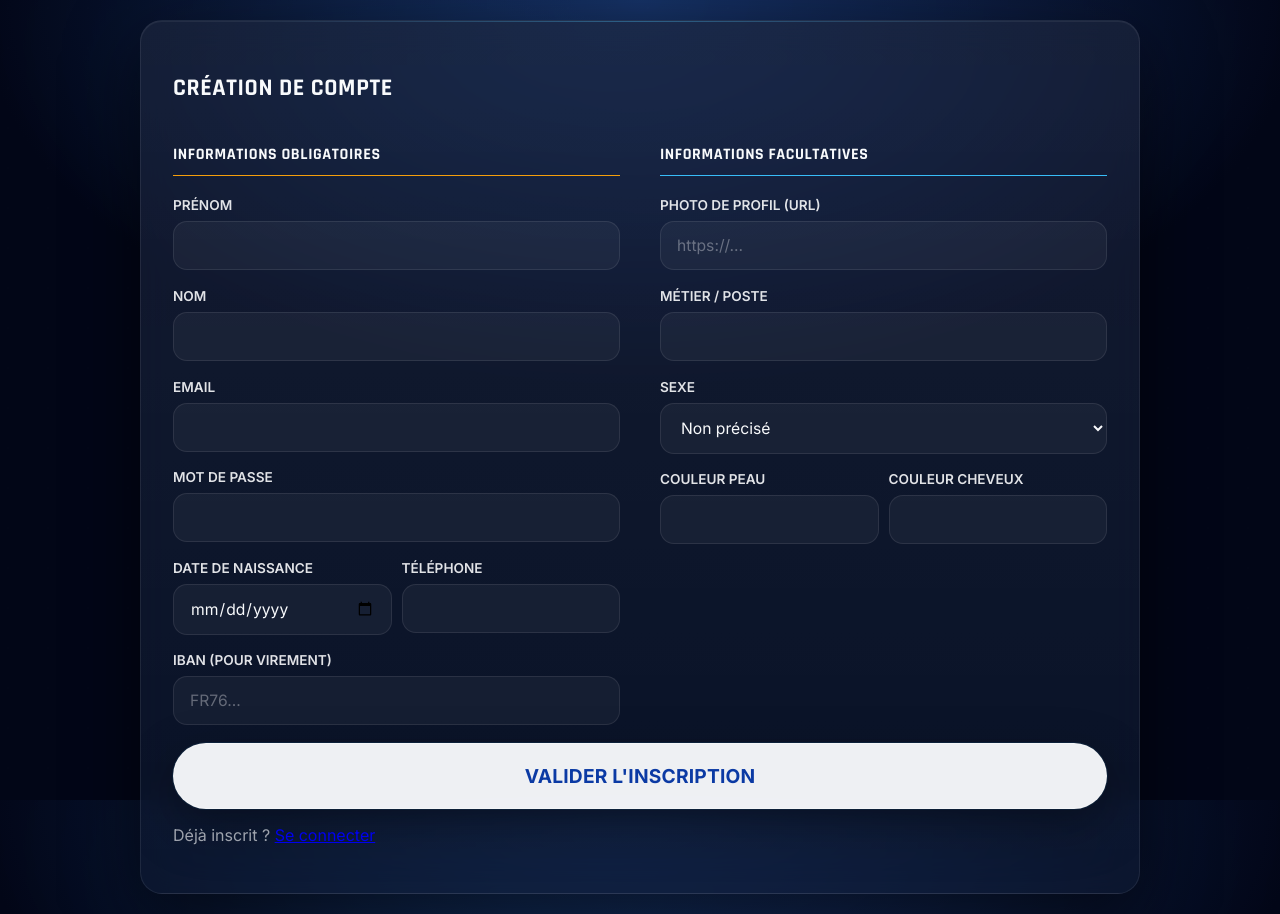
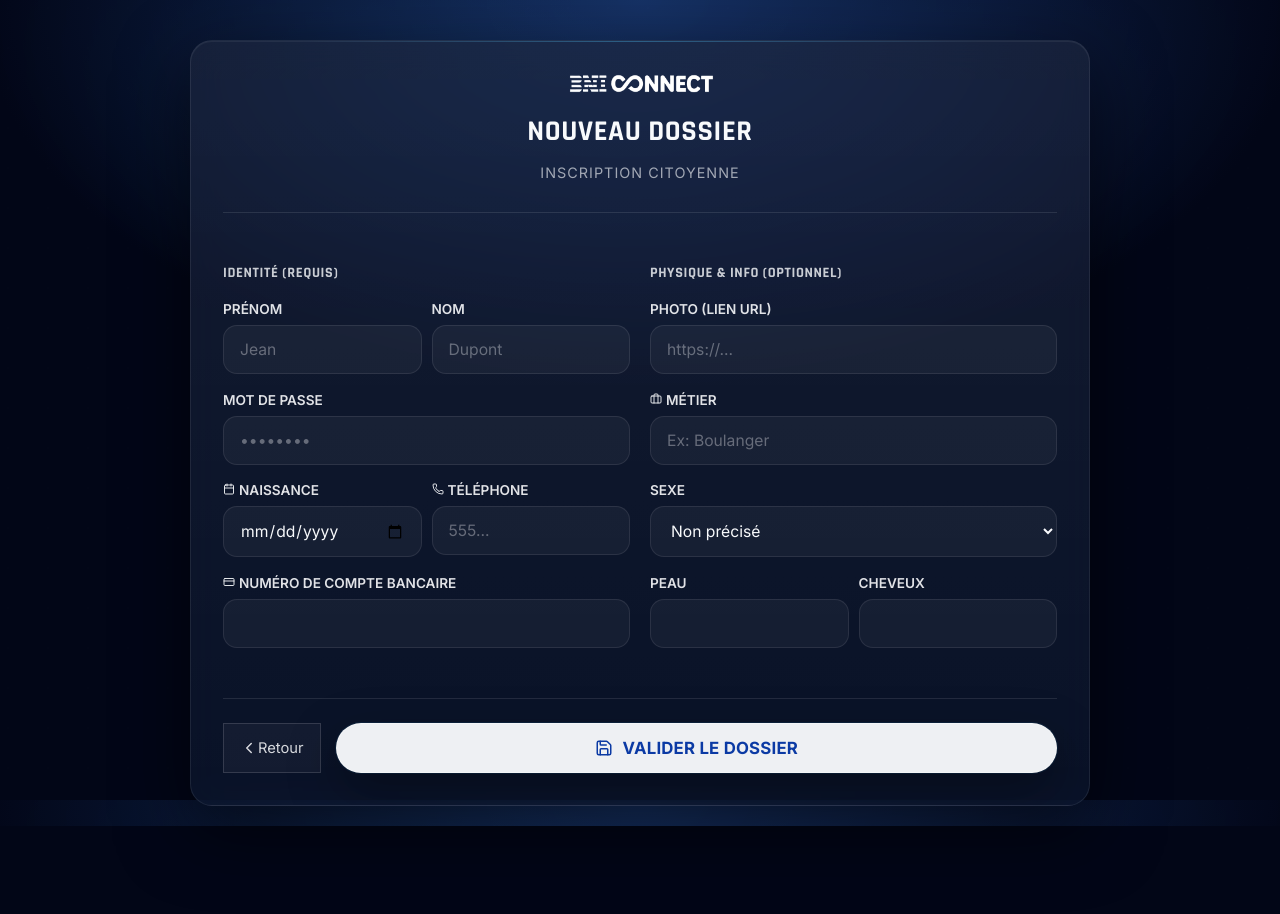
Before and after one commit to vasla13/bni-connect, a React (Vite) app: page /register in a window 1280 px wide. After the commit the page ends 826 px from the top, so only its background shows below. Built offline with nearby package versions, Linux system fonts and the light colour scheme; no server answers; the HTML template or start-up script is replaced by a standard one.

Commit message:
feat: Enhance Login and Register pages with improved UI and functionality; integrate framer-motion for animations, add loading states, and refine error handling

```diff
--- a/src/pages/Login.jsx
+++ b/src/pages/Login.jsx
@@ -3,62 +3,133 @@ import { signInWithEmailAndPassword } from 'firebase/auth';
 import { auth, db } from '../firebase';
 import { doc, getDoc } from 'firebase/firestore';
 import { useNavigate, Link } from 'react-router-dom';
-// Si tu n'as pas d'image logo, enlève la ligne import et la balise img plus bas
+import { motion } from 'framer-motion';
+import { User, Lock, ArrowRight, Loader2, Eye, EyeOff } from 'lucide-react';
 import logo from '../assets/logo.png';
 
 export default function Login() {
   const navigate = useNavigate();
   const [creds, setCreds] = useState({ prenom: '', nom: '', mdp: '' });
   const [error, setError] = useState('');
+  const [loading, setLoading] = useState(false);
+  const [showPassword, setShowPassword] = useState(false);
 
   const handleLogin = async (e) => {
     e.preventDefault();
     setError('');
-    // Email généré : prenom.nom@bni.rp
-    const fakeEmail = `${creds.prenom.trim().toLowerCase().replace(/\s/g,'')}.${creds.nom.trim().toLowerCase().replace(/\s/g,'')}@bni.rp`;
+    setLoading(true);
+
+    const formattedPrenom = creds.prenom.trim().toLowerCase().replace(/\s/g, '');
+    const formattedNom = creds.nom.trim().toLowerCase().replace(/\s/g, '');
+    const fakeEmail = `${formattedPrenom}.${formattedNom}@bni.rp`;
 
     try {
       const userCred = await signInWithEmailAndPassword(auth, fakeEmail, creds.mdp);
-      // Redirection intelligente selon le rôle
       const userDoc = await getDoc(doc(db, "users", userCred.user.uid));
-      if (userDoc.exists() && userDoc.data().role === 'admin') navigate('/admin');
-      else navigate('/dashboard');
-    } catch (err) { setError("Identifiants inconnus ou mot de passe erroné."); }
+
+      if (userDoc.exists() && userDoc.data().role === 'admin') {
+        navigate('/admin');
+      } else {
+        navigate('/dashboard');
+      }
+    } catch (err) {
+      console.error(err);
+      setError("Identité non reconnue ou code d'accès invalide.");
+    } finally {
+      setLoading(false);
+    }
   };
 
   return (
     <div className="flex-center">
-      <div className="pro-card" style={{ maxWidth: '400px', width: '100%' }}>
+      <motion.div
+        initial={{ opacity: 0, y: 20 }}
+        animate={{ opacity: 1, y: 0 }}
+        transition={{ duration: 0.5 }}
+        className="pro-card"
+        style={{ maxWidth: '420px', width: '100%' }}
+      >
         <div style={{ textAlign: 'center', marginBottom: '2rem' }}>
-          {/* Si pas de logo, ça ne plantera pas si tu retires l'import */}
-          <img src={logo} alt="BNI" style={{ height: '50px', marginBottom: '10px' }} onError={(e) => e.target.style.display='none'} />
-          <h2 className="text-cyan">CONNEXION SÉCURISÉE</h2>
-          <p className="text-muted">PORTAIL CITOYEN V.4.2</p>
+          {/* CORRECTION LOGO : Taille max et object-fit pour éviter la coupure */}
+          <motion.img
+            initial={{ scale: 0.8, opacity: 0 }}
+            animate={{ scale: 1, opacity: 1 }}
+            transition={{ delay: 0.2 }}
+            src={logo}
+            alt="BNI"
+            style={{
+              maxWidth: '180px',    // Largeur max pour ne pas déborder
+              maxHeight: '80px',    // Hauteur max pour ne pas être géant
+              width: 'auto',        // Garde les proportions
+              height: 'auto',
+              marginBottom: '15px',
+              objectFit: 'contain'  // Empêche l'image d'être coupée
+            }}
+            onError={(e) => e.target.style.display='none'}
+          />
+          <h2 className="text-cyan" style={{ fontSize: '1.8rem', marginBottom: '0.2rem' }}>IDENTIFICATION</h2>
+          <p className="text-muted" style={{ letterSpacing: '1px', fontSize: '0.8rem' }}>PORTAIL CITOYEN V.4.2</p>
         </div>
 
         <form onSubmit={handleLogin}>
+
           <div className="input-group">
-            <label>PRÉNOM</label>
-            <input onChange={e => setCreds({...creds, prenom: e.target.value})} placeholder="Ex: Jean" required />
-          </div>
-          <div className="input-group">
-            <label>NOM</label>
-            <input onChange={e => setCreds({...creds, nom: e.target.value})} placeholder="Ex: Dupont" required />
-          </div>
-          <div className="input-group">
-            <label>CODE D'ACCÈS</label>
-            <input type="password" onChange={e => setCreds({...creds, mdp: e.target.value})} required />
+            <label className="flex items-center gap-2"><User size={14} className="text-primary"/> PRÉNOM</label>
+            <input
+              onChange={e => setCreds({...creds, prenom: e.target.value})}
+              placeholder="Ex: Jean"
+              required
+            />
           </div>
 
-          {error && <div style={{ color: 'var(--danger)', background: 'rgba(239,68,68,0.1)', padding: '10px', borderRadius: '4px', marginBottom: '15px', border: '1px solid var(--danger)' }}>⚠ {error}</div>}
+          <div className="input-group">
+            <label className="flex items-center gap-2"><User size={14} className="text-primary"/> NOM</label>
+            <input
+              onChange={e => setCreds({...creds, nom: e.target.value})}
+              placeholder="Ex: Dupont"
+              required
+            />
+          </div>
 
-          <button type="submit" className="btn-main">ENTRER DANS LE RÉSEAU</button>
+          <div className="input-group">
+            <label className="flex items-center gap-2"><Lock size={14} className="text-primary"/> CODE D'ACCÈS</label>
+            <div style={{ position: 'relative' }}>
+              <input
+                type={showPassword ? "text" : "password"}
+                onChange={e => setCreds({...creds, mdp: e.target.value})}
+                required
+                style={{ paddingRight: '40px' }}
+              />
+              <button
+                type="button"
+                onClick={() => setShowPassword(!showPassword)}
+                style={{
+                  position: 'absolute', right: '10px', top: '50%', transform: 'translateY(-50%)',
+                  background: 'transparent', border: 'none', boxShadow: 'none', padding: 0, color: 'rgba(255,255,255,0.5)', cursor: 'pointer'
+                }}
+              >
+                {showPassword ? <EyeOff size={18} /> : <Eye size={18} />}
+              </button>
+            </div>
+          </div>
+
+          {error && (
+            <div style={{ color: '#fca5a5', background: 'rgba(239,68,68,0.15)', padding: '12px', borderRadius: '8px', marginBottom: '20px', border: '1px solid rgba(239,68,68,0.3)', fontSize: '0.9rem', display: 'flex', gap: '8px', alignItems: 'center' }}>
+              <span>⚠</span> {error}
+            </div>
+          )}
+
+          <button type="submit" className="btn-main" disabled={loading} style={{ display: 'flex', justifyContent: 'center', alignItems: 'center', gap: '10px' }}>
+            {loading ? <Loader2 className="animate-spin" size={20} /> : <>ENTRER DANS LE RÉSEAU <ArrowRight size={18} /></>}
+          </button>
         </form>
 
-        <div style={{ textAlign: 'center', marginTop: '1.5rem', paddingTop: '1rem', borderTop: '1px solid rgba(255,255,255,0.1)' }}>
-          <Link to="/register" style={{ color: 'var(--primary)', textDecoration: 'none' }}>Créer un dossier numérique</Link>
+        <div style={{ textAlign: 'center', marginTop: '2rem', paddingTop: '1rem', borderTop: '1px solid rgba(255,255,255,0.08)' }}>
+          <Link to="/register" style={{ color: 'var(--primary)', textDecoration: 'none', fontWeight: '600', display: 'inline-flex', alignItems: 'center', gap: '5px' }}>
+            Créer un dossier numérique <ArrowRight size={14}/>
+          </Link>
         </div>
-      </div>
+      </motion.div>
     </div>
   );
 }
--- a/src/pages/Register.jsx
+++ b/src/pages/Register.jsx
@@ -1,12 +1,17 @@
-import { useState } from 'react';
+import { useState, useEffect } from 'react';
 import { createUserWithEmailAndPassword } from 'firebase/auth';
 import { auth, db } from '../firebase';
 import { doc, setDoc } from 'firebase/firestore';
 import { useNavigate, Link } from 'react-router-dom';
+import { motion } from 'framer-motion';
+import { Briefcase, Phone, Calendar, CreditCard, ChevronLeft, Save, Loader2 } from 'lucide-react';
+// IMPORT DU LOGO
+import logo from '../assets/logo.png';
 
 export default function Register() {
   const navigate = useNavigate();
   const [error, setError] = useState('');
+  const [loading, setLoading] = useState(false);
 
   const [formData, setFormData] = useState({
     prenom: '', nom: '', email: '', password: '',
@@ -14,11 +19,24 @@ export default function Register() {
     photoUrl: '', sexe: 'Non précisé', peau: '', cheveux: '', metier: ''
   });
 
+  // Calcul auto de l'email (invisible pour l'utilisateur)
+  useEffect(() => {
+    if(formData.prenom && formData.nom) {
+        const p = formData.prenom.trim().toLowerCase().replace(/\s/g, '');
+        const n = formData.nom.trim().toLowerCase().replace(/\s/g, '');
+        setFormData(prev => ({ ...prev, email: `${p}.${n}@bni.rp` }));
+    }
+  }, [formData.prenom, formData.nom]);
+
   const handleChange = (e) => setFormData({ ...formData, [e.target.name]: e.target.value });
 
   const handleRegister = async (e) => {
     e.preventDefault();
+    setLoading(true);
+    setError('');
+
     try {
+      // L'email est utilisé ici même s'il n'est pas affiché
       const userCredential = await createUserWithEmailAndPassword(auth, formData.email, formData.password);
       const user = userCredential.user;
 
@@ -30,59 +48,146 @@ export default function Register() {
           peau: formData.peau, cheveux: formData.cheveux, metier: formData.metier
         },
         economy: { enAttente: 0, gagneTotal: 0, statutRetrait: 'none' },
-        game: { dailyCount: 0, lastQuestionDate: null, answers: [] }
+        game: { dailyCount: 0, lastQuestionDate: null, answers: [] },
+        role: 'user',
+        createdAt: new Date().toISOString()
       });
 
       navigate('/dashboard');
-    } catch (err) { setError("Erreur : " + err.message); }
+    } catch (err) {
+        setError("Erreur : " + err.message);
+    } finally {
+        setLoading(false);
+    }
   };
 
   return (
-    <div className="flex-center" style={{ minHeight: '100vh', padding: '20px' }}>
-      <form onSubmit={handleRegister} className="pro-card" style={{ maxWidth: '1000px', width: '100%' }}>
-        <h2 className="text-cyan text-center mb-6">CRÉATION DE COMPTE</h2>
-        {error && <p className="text-danger text-center">{error}</p>}
+    <div className="flex-center" style={{ minHeight: '100vh', padding: '20px', alignItems: 'start' }}>
+      <motion.form
+        initial={{ opacity: 0, scale: 0.98 }}
+        animate={{ opacity: 1, scale: 1 }}
+        transition={{ duration: 0.4 }}
+        onSubmit={handleRegister}
+        className="pro-card"
+        style={{ maxWidth: '900px', width: '100%', marginTop: '20px' }}
+      >
+        {/* EN-TÊTE CENTRÉ AVEC LOGO */}
+        <div style={{ marginBottom: '2rem', textAlign: 'center', borderBottom: '1px solid rgba(255,255,255,0.1)', paddingBottom: '1rem' }}>
+            <motion.img
+              initial={{ scale: 0.8, opacity: 0 }}
+              animate={{ scale: 1, opacity: 1 }}
+              transition={{ delay: 0.2 }}
+              src={logo}
+              alt="BNI"
+              style={{
+                maxWidth: '150px',
+                maxHeight: '70px',
+                width: 'auto',
+                height: 'auto',
+                marginBottom: '15px',
+                objectFit: 'contain',
+                display: 'inline-block' // Important pour le centrage
+              }}
+              onError={(e) => e.target.style.display='none'}
+            />
+            <h2 className="text-cyan" style={{ margin: 0, fontSize: '1.8rem' }}>NOUVEAU DOSSIER</h2>
+            <p className="text-muted" style={{ letterSpacing: '1px', fontSize: '0.9rem' }}>INSCRIPTION CITOYENNE</p>
+        </div>
 
-        <div className="grid-2" style={{ alignItems: 'start', gap: '40px' }}>
+        {error && <div style={{ background: 'rgba(239,68,68,0.2)', color: '#fca5a5', padding: '10px', borderRadius: '8px', marginBottom: '20px', border: '1px solid rgba(239,68,68,0.4)' }}>{error}</div>}
+
+        <div className="grid-2">
 
           {/* GAUCHE */}
           <div>
-            <h4 className="text-warning mb-4" style={{ borderBottom: '1px solid var(--warning)', paddingBottom: '10px' }}>INFORMATIONS OBLIGATOIRES</h4>
+            <h4 className="text-warning mb-4" style={{ fontSize: '0.9rem', opacity: 0.8 }}>IDENTITÉ (REQUIS)</h4>
 
-            <div className="input-group"><label>PRÉNOM</label><input type="text" name="prenom" required onChange={handleChange} /></div>
-            <div className="input-group"><label>NOM</label><input type="text" name="nom" required onChange={handleChange} /></div>
-            <div className="input-group"><label>EMAIL</label><input type="email" name="email" required onChange={handleChange} /></div>
-            <div className="input-group"><label>MOT DE PASSE</label><input type="password" name="password" required onChange={handleChange} /></div>
+            <div className="grid-2" style={{ gap: '10px', marginBottom: '0' }}>
+                <div className="input-group">
+                    <label>PRÉNOM</label>
+                    <input type="text" name="prenom" required onChange={handleChange} placeholder="Jean" />
+                </div>
+                <div className="input-group">
+                    <label>NOM</label>
+                    <input type="text" name="nom" required onChange={handleChange} placeholder="Dupont" />
+                </div>
+            </div>
+
+            <div className="input-group">
+                <label>MOT DE PASSE</label>
+                <input type="password" name="password" required onChange={handleChange} placeholder="••••••••" minLength={6} />
+            </div>
 
             <div className="grid-2" style={{ gap: '10px' }}>
-                <div className="input-group"><label>DATE DE NAISSANCE</label><input type="date" name="dateNaissance" required onChange={handleChange} /></div>
-                <div className="input-group"><label>TÉLÉPHONE</label><input type="tel" name="telephone" required onChange={handleChange} /></div>
+                <div className="input-group">
+                    <label><Calendar size={12} style={{marginRight:4}}/>NAISSANCE</label>
+                    <input type="date" name="dateNaissance" required onChange={handleChange} />
+                </div>
+                <div className="input-group">
+                    <label><Phone size={12} style={{marginRight:4}}/>TÉLÉPHONE</label>
+                    <input type="tel" name="telephone" required onChange={handleChange} placeholder="555..." />
+                </div>
             </div>
-            <div className="input-group"><label>IBAN (POUR VIREMENT)</label><input type="text" name="banque" required placeholder="FR76..." onChange={handleChange} /></div>
+
+            <div className="input-group">
+                <label><CreditCard size={12} style={{marginRight:4}}/>NUMÉRO DE COMPTE BANCAIRE</label>
+                <input type="text" name="banque" required placeholder="" onChange={handleChange} />
+            </div>
           </div>
 
           {/* DROITE */}
           <div>
-            <h4 className="text-cyan mb-4" style={{ borderBottom: '1px solid var(--primary)', paddingBottom: '10px' }}>INFORMATIONS FACULTATIVES</h4>
+            <h4 className="text-cyan mb-4" style={{ fontSize: '0.9rem', opacity: 0.8 }}>PHYSIQUE & INFO (OPTIONNEL)</h4>
 
-            <div className="input-group"><label>PHOTO DE PROFIL (URL)</label><input type="url" name="photoUrl" placeholder="https://..." onChange={handleChange} /></div>
-            <div className="input-group"><label>MÉTIER / POSTE</label><input type="text" name="metier" onChange={handleChange} /></div>
-            <div className="input-group"><label>SEXE</label>
-                <select name="sexe" onChange={handleChange}>
-                    <option>Non précisé</option><option>Homme</option><option>Femme</option><option>Autre</option>
+            <div className="input-group">
+                <label>PHOTO (LIEN URL)</label>
+                <input type="url" name="photoUrl" placeholder="https://..." onChange={handleChange} />
+            </div>
+
+            <div className="input-group">
+                <label><Briefcase size={12} style={{marginRight:4}}/>MÉTIER</label>
+                <input type="text" name="metier" onChange={handleChange} placeholder="Ex: Boulanger" />
+            </div>
+
+            <div className="input-group">
+                <label>SEXE</label>
+                <select
+                  name="sexe"
+                  onChange={handleChange}
+                  style={{
+                    width: '100%',
+                    padding: '14px 16px',
+                    background: 'rgba(255,255,255,0.045)',
+                    border: '1px solid rgba(255,255,255,0.09)',
+                    borderRadius: '14px',
+                    color: 'var(--text-main)',
+                    fontFamily: 'Inter, sans-serif'
+                  }}
+                >
+                    <option style={{ background: '#020617', color: 'white' }}>Non précisé</option>
+                    <option style={{ background: '#020617', color: 'white' }}>Homme</option>
+                    <option style={{ background: '#020617', color: 'white' }}>Femme</option>
+                    <option style={{ background: '#020617', color: 'white' }}>Autre</option>
                 </select>
             </div>
+
             <div className="grid-2" style={{ gap: '10px' }}>
-                <div className="input-group"><label>COULEUR PEAU</label><input type="text" name="peau" onChange={handleChange} /></div>
-                <div className="input-group"><label>COULEUR CHEVEUX</label><input type="text" name="cheveux" onChange={handleChange} /></div>
+                <div className="input-group"><label>PEAU</label><input type="text" name="peau" onChange={handleChange} /></div>
+                <div className="input-group"><label>CHEVEUX</label><input type="text" name="cheveux" onChange={handleChange} /></div>
             </div>
           </div>
 
         </div>
 
-        <button type="submit" className="btn-main mt-6" style={{ padding: '20px', fontSize: '1.2rem' }}>VALIDER L'INSCRIPTION</button>
-        <p className="text-center mt-4">Déjà inscrit ? <Link to="/" className="text-cyan">Se connecter</Link></p>
-      </form>
+        <div style={{ display: 'flex', gap: '15px', marginTop: '2rem', paddingTop: '1.5rem', borderTop: '1px solid rgba(255,255,255,0.1)' }}>
+            <Link to="/" className="btn-secondary" style={{ textDecoration: 'none', display: 'flex', alignItems: 'center' }}>
+                <ChevronLeft size={18} /> Retour
+            </Link>
+            <button type="submit" className="btn-main" disabled={loading} style={{ flex: 1, display: 'flex', justifyContent: 'center', alignItems: 'center', gap: '10px' }}>
+                {loading ? <Loader2 className="animate-spin"/> : <><Save size={18}/> VALIDER LE DOSSIER</>}
+            </button>
+        </div>
+      </motion.form>
     </div>
   );
 }
```
Also changed, not shown: src/index.css (line endings or trailing spaces).
